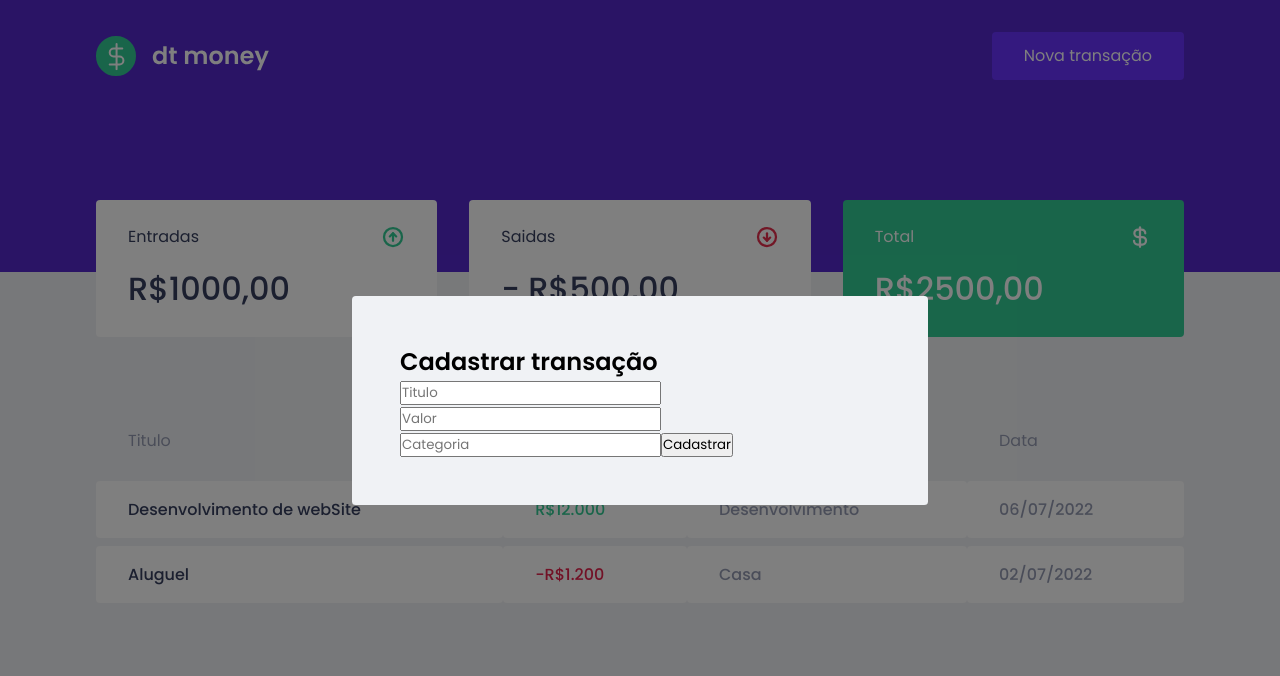
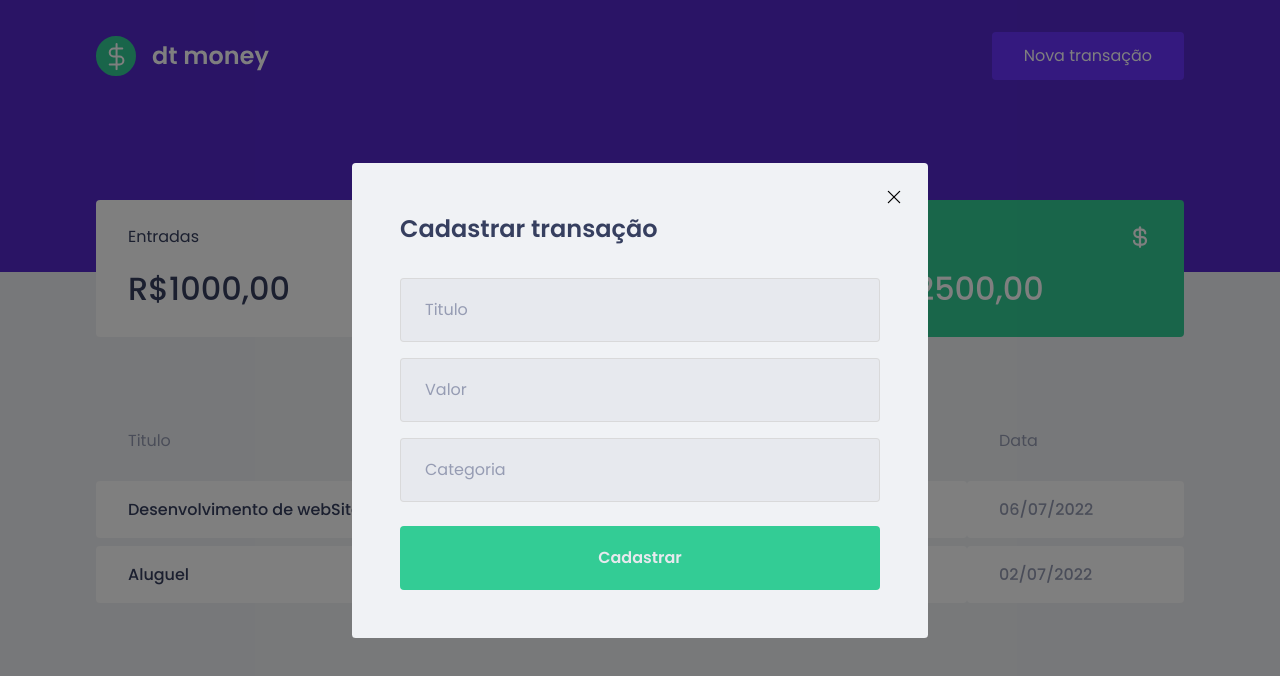
Before and after one commit to Jeffersoncharlles/yourfinance, a React (Vite) app in the folder web/: page / in a window 1280 px wide. Both pictures are taken after a click on the button "Nova transação". Shown: the top 676 px of the page. Built offline with nearby package versions, Linux system fonts and the light colour scheme; no server answers; what miragejs would draw is missing.

Commit message:
chore:create layout modal

```diff
--- a/web/src/components/NewTransactionModal/index.tsx
+++ b/web/src/components/NewTransactionModal/index.tsx
@@ -2,6 +2,7 @@ import {
     Container,
 } from './styles';
 import Modal from 'react-modal'
+import { X } from 'phosphor-react';
 
 interface Props {
     onOpenModal: boolean;
@@ -20,6 +21,9 @@ export const NewTransactionModal = ({ onCloseModal, onOpenModal }: Props) => {
             overlayClassName="modal-overlay"
             className="modal-content"
         >
+            <button type='button' onClick={onCloseModal} className="react-modal-close">
+                <X size={20} />
+            </button>
 
             <Container>
                 <h2>Cadastrar transação</h2>
--- a/web/src/components/NewTransactionModal/styles.ts
+++ b/web/src/components/NewTransactionModal/styles.ts
@@ -1,5 +1,48 @@
 import styled from 'styled-components';
 
 export const Container = styled.form`
+    h2{
+        color: var(--text-title);
+        font-size: 1.5rem;
+        margin-bottom: 2rem;
+    }
 
+    input {
+        width: 100%;
+        padding:  0 1.5rem;
+        height: 4rem;
+        border-radius: 0.25rem;
+        background: #e7e9ee;
+        border: 1px solid #d7d7d7d7;
+        font-weight: 400;
+        font-size: 1rem;
+
+        &::placeholder{
+            color: var(--text-body);
+        }
+
+        & + input {
+            //todo input a partir do segundo
+            margin-top: 1rem;
+        }
+    }
+
+    button[type="submit"]{
+        width: 100%;
+        padding: 0 1.5rem;
+        height: 4rem;
+        background: var(--green);
+        color: #e7e9ee;
+        border: 0;
+        border-radius: 0.25rem;
+        font-size: 1rem;
+        margin-top: 1.5rem;
+        font-weight: 600;
+
+        transition: filter .2s;
+
+        &:hover{
+            filter: brightness(.9);
+        }
+    }
 `;
--- a/web/src/styles/GlobalStyles.ts
+++ b/web/src/styles/GlobalStyles.ts
@@ -49,6 +49,7 @@ html {
 
 button{
     cursor: pointer;
+    border: 0;
 }
 
 [disabled]{
@@ -80,4 +81,13 @@ button{
     border-radius: 0.24rem;
 }
 
+.react-modal-close{
+    border: 0;
+    position: absolute;
+    right: 1.5rem;
+    top: 1.5rem;
+    background: transparent;
+    transition: filter .2s;
+}
+
 `
```
